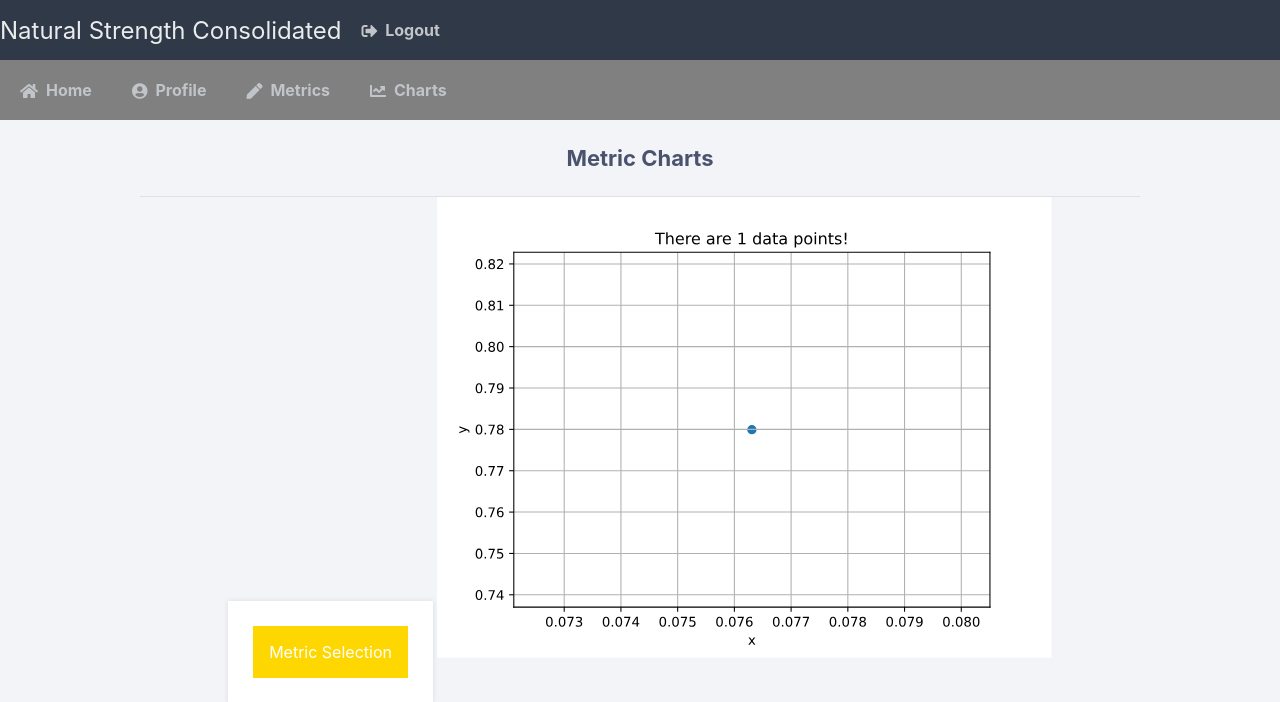
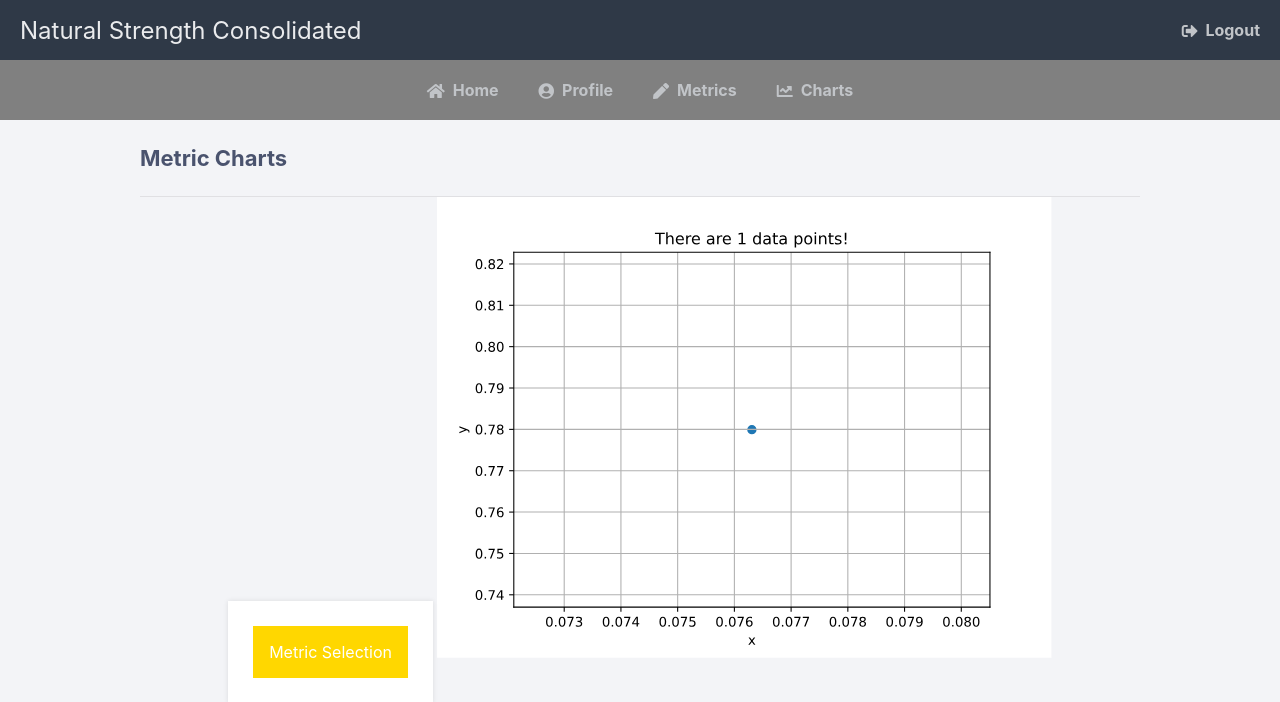
Before and after one commit to jjz17/Natural-Strength, a Flask app: page /plot/1 in a window 1280 px wide. Shown: the top 702 px of the page. Run offline with Flask 2, Linux system fonts and the light colour scheme.

Commit message:
Refreshed layout and styling of navbars

```diff
--- a/application/static/test.css
+++ b/application/static/test.css
@@ -145,7 +145,7 @@ form input[type="submit"] {
     border: 0;
 }
 
-.navtop.first div {
+.navtop.first {
     background-color: #2f3947;
 }
 
@@ -158,6 +158,15 @@ form input[type="submit"] {
     /* margin: 0 auto; */
     /* width: 1000px; */
     height: 100%;
+    justify-content: space-between;
+}
+
+.navtop.first div {
+    justify-content: space-between;
+}
+
+.navtop.second div {
+    justify-content: center;
 }
 
 .navtop div h1,
@@ -173,7 +182,7 @@ form input[type="submit"] {
 .navtop.first div h1 a {
     flex: 1;
     font-size: 24px;
-    padding: 0;
+    padding: 20px;
     margin: 0;
     color: #eaebed;
     font-weight: normal;
@@ -200,6 +209,13 @@ form input[type="submit"] {
 body.loggedin {
     background-color: #f3f4f7;
     text-align: center;
+}
+
+
+/* Aligns the page titles to the left */
+
+body.loggedin h2 {
+    text-align: left;
 }
 
 .content {
--- a/application/templates/layout.html
+++ b/application/templates/layout.html
@@ -12,12 +12,12 @@
 
 <body class="loggedin">
     <nav class="navtop first">
-        <div>
+        <div class="first">
             <h1><a href="{{ url_for('home') }}">Natural Strength Consolidated</a></h1>
             <a href="{{ url_for('logout') }}"><i class="fas fa-sign-out-alt"></i>Logout</a>
         </div>
     </nav>
-    <nav class="navtop second ">
+    <nav class="navtop second">
         <div>
             <a href="{{ url_for( 'home') }} "><i class="fas fa-home "></i>Home</a>
             <a href="{{ url_for( 'profile') }} "><i class="fas fa-user-circle "></i>Profile</a>
```
